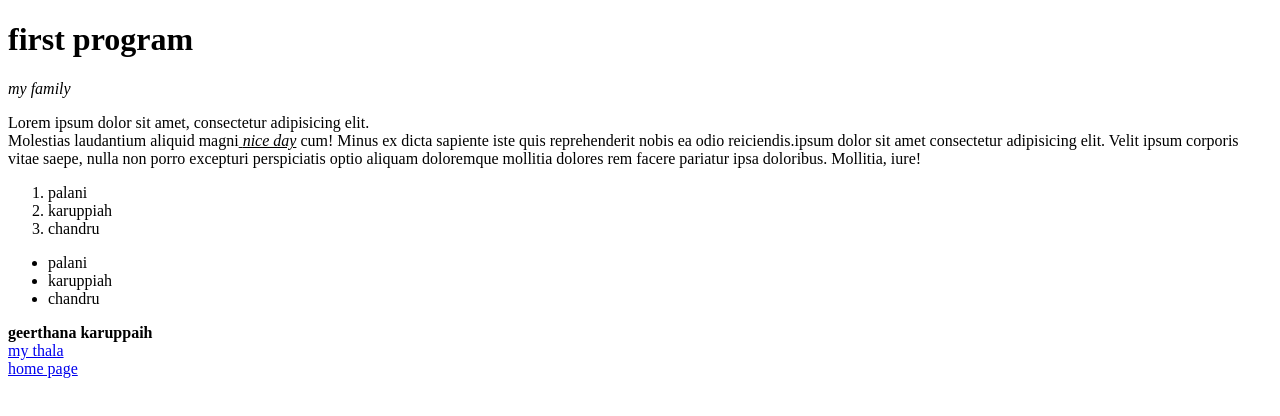
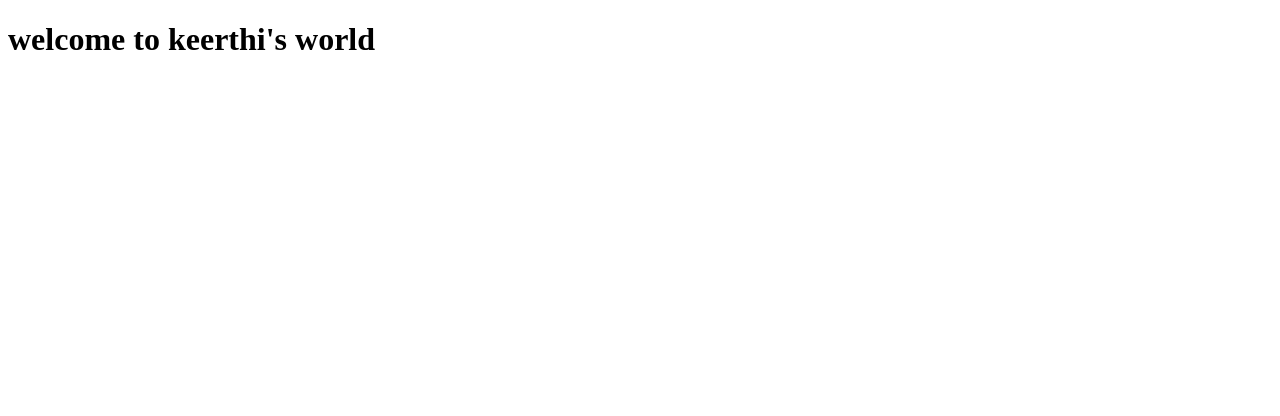
Before and after one commit to geerthana-karuppiah/basics-code, a plain HTML site: page index.html in a window 1280 px wide. Drawn offline with Linux system fonts and the light colour scheme.

Commit message:
first commit

```diff
--- a/index.html
+++ b/index.html
@@ -1,24 +1,9 @@
 <!DOCTYPE html>
 <html lang="en">
 <head>
-    <meta charset="UTF-8">
-    <meta name="viewport" content="width=device-width, initial-scale=1.0">
-    <title>GEERTHANA KARUPPIAH</title>
+     <title>basic code</title>
 </head>
 <body>
-    <h1>first program</h1>
-    <i>my family</i>
-    <P> Lorem ipsum dolor sit amet, consectetur adipisicing elit.<br> Molestias laudantium aliquid magni<u> <em>nice day</em></u> cum! Minus ex dicta sapiente iste quis reprehenderit nobis ea odio reiciendis.ipsum dolor sit amet consectetur adipisicing elit. Velit ipsum corporis vitae saepe, nulla non porro excepturi perspiciatis optio aliquam doloremque mollitia dolores rem facere pariatur ipsa doloribus. Mollitia, iure!</P>
-   <ol>
-    <li>palani</li>
-    <li>karuppiah</li>
-    <li>chandru</li></ol>
-   <ul>
-    <li>palani</li>
-    <li>karuppiah</li>
-    <li>chandru</li></ul>
-   <b>geerthana</b> <strong>karuppaih</strong><br>
-   <a href="https://openai.com/index/chatgpt/"target="_blank">my thala</a><br>
-   <a href="homepage.html">home page</a>
+    <h1><b>welcome to keerthi's world</b></h1>
 </body>
 </html>
```
Also changed, not shown: homepage.html (deleted, +0 -10 lines).
